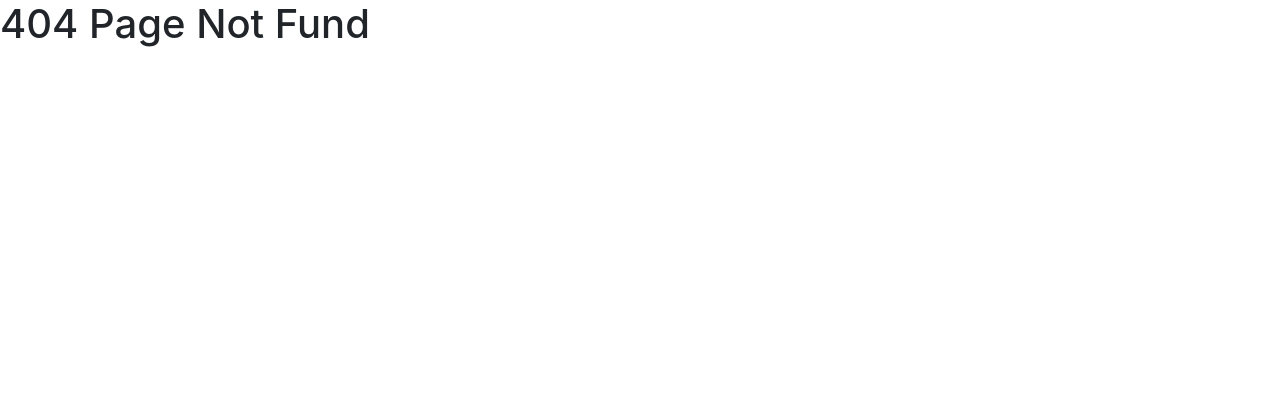
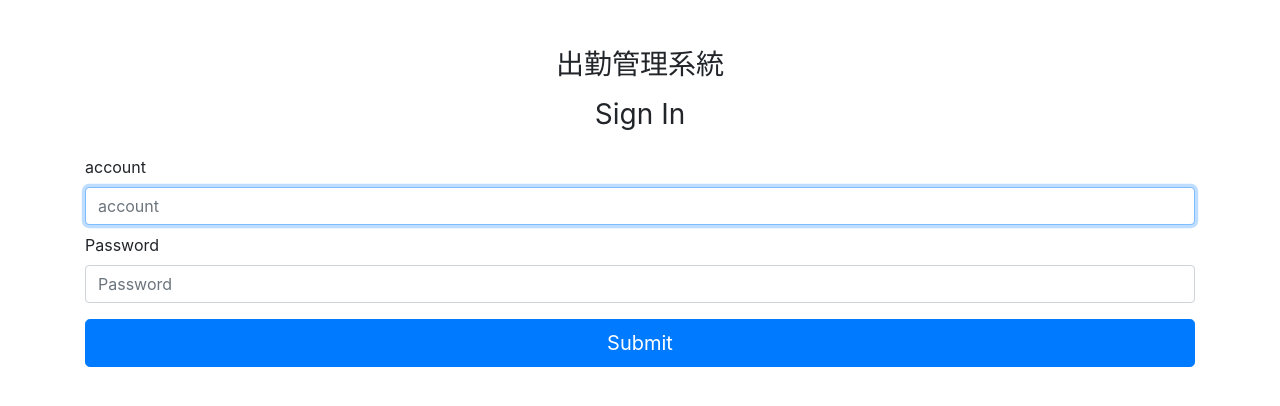
Before and after one commit to deansyue/ams_frontend, a Vue app: page /#/ in a window 1280 px wide. Before the commit this address had no page. Shown: the top 406 px of the page. Built offline with nearby package versions, Linux system fonts and the light colour scheme.

Commit message:
feat: 新增signIn畫面並串接後端api

```diff
--- /dev/null
+++ b/src/apis/authorization.js
@@ -0,0 +1,10 @@
+import { apiHelper } from '../utils/helper'
+
+export default {
+  signIn ({ account, password }) {
+    return apiHelper.post('/signin', {
+      account,
+      password
+    })
+  }
+}
--- a/src/router/index.js
+++ b/src/router/index.js
@@ -1,7 +1,13 @@
 import { createRouter, createWebHashHistory } from 'vue-router'
 import NotFund from '../views/NotFund.vue'
+import SignIn from '../views/SignIn.vue'
 
 const routes = [
+  {
+    path: '/',
+    name: 'sign-in',
+    component: SignIn
+  },
   {
     path: '/:pathMatch(.*)*',
     name: 'not-found',
--- /dev/null
+++ b/src/views/SignIn.vue
@@ -0,0 +1,99 @@
+<template>
+  <div class="container py-5">
+    <form class="w-100" @submit.prevent.stop="handleSubmit">
+      <div class="text-center mb-4">
+        <h1 class="h3 mb-3 font-weight-normal">出勤管理系統</h1>
+        <h1 class="h3 mb-3 font-weight-normal">Sign In</h1>
+      </div>
+
+      <div class="form-label-group mb-2">
+        <label for="account">account</label>
+        <input
+          id="account"
+          v-model="account"
+          type="text"
+          class="form-control"
+          placeholder="account"
+          autocomplete="username"
+          required
+          autofocus
+        />
+      </div>
+
+      <div class="form-label-group mb-3">
+        <label for="password">Password</label>
+        <input
+          id="password"
+          v-model="password"
+          type="password"
+          class="form-control"
+          placeholder="Password"
+          autocomplete="current-password"
+          required
+        />
+      </div>
+
+      <button class="btn btn-lg btn-primary btn-block mb-3" type="submit">
+        Submit
+      </button>
+    </form>
+  </div>
+</template>
+
+<script>
+import authorizationAPI from "../apis/authorization";
+import { Toast } from '../utils/helper'
+export default {
+  data() {
+    return {
+      account: "",
+      password: "",
+      isProcess: false
+    };
+  },
+
+  methods: {
+    handleSubmit() {
+      const account = this.account
+      const password = this.password
+
+      // 前端驗證
+      if (!account || !password) {
+        return Toast.fire({
+          icon: 'error',
+          title: '帳號或密碼不可空白'
+        })
+      }
+
+      // 前端驗證通過時
+      this.isProcess = true
+      authorizationAPI
+        .signIn({
+          account,
+          password,
+        })
+        .then((response) => {
+          const { data } = response
+
+          // 回傳status為error時
+          if (data.status === 'error') {
+            throw new Error(data.message)
+          }
+          // 回傳status為success時
+          this.isProcess = false
+          localStorage.setItem('token', data.data.token)
+          // localStorage.setItem('currentUser', data.data.user)
+          this.$router.push('/homePage')
+        })
+        .catch(error => {
+          this.isProcess = false
+          this.password = ''
+          Toast.fire({
+            icon: 'error',
+            title: error.message
+          })
+        })
+    },
+  },
+};
+</script>
```
